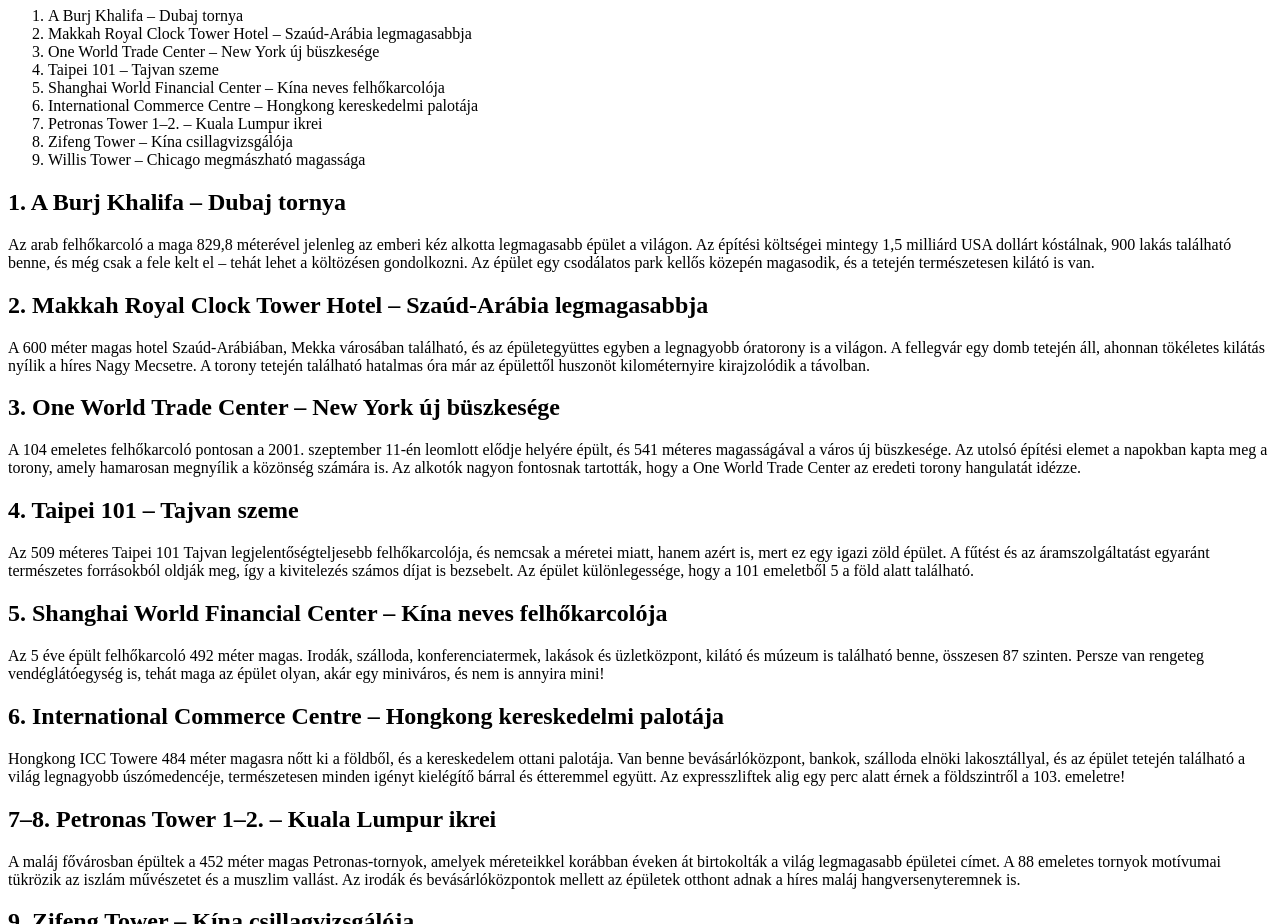
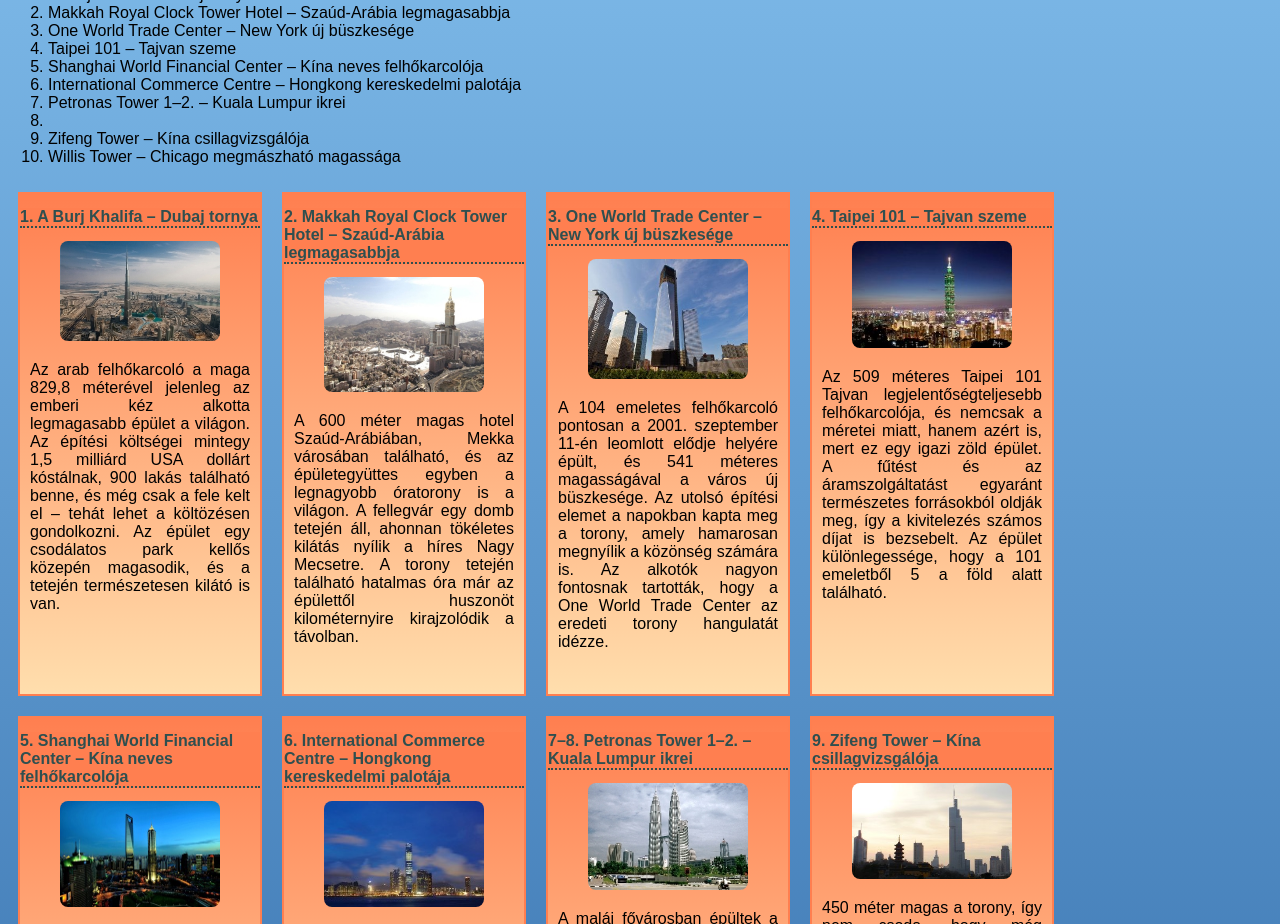
Before and after one commit to rivasilver/divek, a plain HTML site: page index.html in a window 1280 px wide. Shown: the part 73-997 px from the top of the page. Drawn offline with Linux system fonts and the light colour scheme.

Commit message:
képek, formázások

```diff
--- /dev/null
+++ b/divek.css
@@ -0,0 +1,34 @@
+body{
+    background-image: linear-gradient(#7db9e8, #1e5799);
+    font-family: Arial, Helvetica, sans-serif;
+}
+h1{
+    font-family: Georgia, 'Times New Roman', Times, serif;
+    font-size: 16pt;
+    color: #2f4f4f;
+}
+h2{
+    font-family: Arial, Helvetica, sans-serif;
+    font-size: 12pt;
+    border-bottom: 2px dotted;
+    color: #2f4f4f;
+    background-color: #ff7f50;
+    text-align: left;
+}
+div{
+    background-image: linear-gradient(#ff7f50, #ffdead);
+    width: 240px;
+    height: 500px;
+    float: left;
+    margin: 10px;
+    border: 2px solid #ff7f50;
+    text-align: center;
+}
+img{
+    width: 160px;
+    border-radius: 8px;
+}
+p{
+    text-align: justify;
+    padding: 0px 10px;
+}
--- a/index.html
+++ b/index.html
@@ -5,6 +5,7 @@
     <meta http-equiv="X-UA-Compatible" content="IE=edge">
     <meta name="viewport" content="width=device-width, initial-scale=1.0">
     <title>A világ 10 legmagasabb épülete</title>
+    <link rel="stylesheet" href="divek.css">
 </head>
 <body>
     <h1>A világ 10 legmagasabb épülete</h1>
@@ -15,45 +16,54 @@
         <li>Taipei 101 – Tajvan szeme</li>
         <li>Shanghai World Financial Center – Kína neves felhőkarcolója</li>
         <li>International Commerce Centre – Hongkong kereskedelmi palotája</li>
-        <li>Petronas Tower 1–2. – Kuala Lumpur ikrei</li>
+        <li>Petronas Tower 1–2. – Kuala Lumpur ikrei</li><li></li>
         <li>Zifeng Tower – Kína csillagvizsgálója</li>
         <li>Willis Tower – Chicago megmászható magassága</li>
     </ol>
     <div>
         <h2>1. A Burj Khalifa – Dubaj tornya</h2>
-        Az arab felhőkarcoló a maga 829,8 méterével jelenleg az emberi kéz alkotta legmagasabb épület a világon. Az építési költségei mintegy 1,5 milliárd USA dollárt kóstálnak, 900 lakás található benne, és még csak a fele kelt el – tehát lehet a költözésen gondolkozni. Az épület egy csodálatos park kellős közepén magasodik, és a tetején természetesen kilátó is van.
+        <img src="img/BurjKhalifa_1.jpg" alt="Burj Khalifa" title="Burj Khalifa"><br>
+        <p>Az arab felhőkarcoló a maga 829,8 méterével jelenleg az emberi kéz alkotta legmagasabb épület a világon. Az építési költségei mintegy 1,5 milliárd USA dollárt kóstálnak, 900 lakás található benne, és még csak a fele kelt el – tehát lehet a költözésen gondolkozni. Az épület egy csodálatos park kellős közepén magasodik, és a tetején természetesen kilátó is van.</p>
     </div>
     <div>
         <h2>2. Makkah Royal Clock Tower Hotel – Szaúd-Arábia legmagasabbja</h2>
-        A 600 méter magas hotel Szaúd-Arábiában, Mekka városában található, és az épületegyüttes egyben a legnagyobb óratorony is a világon. A fellegvár egy domb tetején áll, ahonnan tökéletes kilátás nyílik a  híres Nagy Mecsetre. A torony tetején található hatalmas óra már az épülettől huszonöt kilométernyire kirajzolódik a távolban.
+        <img src="img/Makkah_2.jpg" alt="Makkah" title="Makkah"><br>
+        <p>A 600 méter magas hotel Szaúd-Arábiában, Mekka városában található, és az épületegyüttes egyben a legnagyobb óratorony is a világon. A fellegvár egy domb tetején áll, ahonnan tökéletes kilátás nyílik a  híres Nagy Mecsetre. A torony tetején található hatalmas óra már az épülettől huszonöt kilométernyire kirajzolódik a távolban.</p>
     </div>
     <div>
         <h2>3. One World Trade Center – New York új büszkesége</h2>
-        A 104 emeletes felhőkarcoló pontosan a 2001. szeptember 11-én leomlott elődje helyére épült, és 541 méteres magasságával a város új büszkesége. Az utolsó építési elemet a napokban kapta meg a torony, amely hamarosan megnyílik a közönség számára is. Az alkotók nagyon fontosnak tartották, hogy a One World Trade Center az eredeti torony hangulatát idézze.
+        <img src="img/OneWTC_3.jpg" alt="OneWTC" title="OneWTC"><br>
+        <p>A 104 emeletes felhőkarcoló pontosan a 2001. szeptember 11-én leomlott elődje helyére épült, és 541 méteres magasságával a város új büszkesége. Az utolsó építési elemet a napokban kapta meg a torony, amely hamarosan megnyílik a közönség számára is. Az alkotók nagyon fontosnak tartották, hogy a One World Trade Center az eredeti torony hangulatát idézze.</p>
     </div>
     <div>
         <h2>4. Taipei 101 – Tajvan szeme</h2>
-        Az 509 méteres Taipei 101 Tajvan legjelentőségteljesebb felhőkarcolója, és nemcsak a méretei miatt, hanem azért is, mert ez egy igazi zöld épület. A fűtést és az áramszolgáltatást egyaránt természetes forrásokból oldják meg, így a kivitelezés számos díjat is bezsebelt. Az épület különlegessége, hogy a 101 emeletből 5 a föld alatt található.
+        <img src="img/Taipei101_4.jpg" alt="Taipei 101" title="Taipei 101"><br>
+        <p>Az 509 méteres Taipei 101 Tajvan legjelentőségteljesebb felhőkarcolója, és nemcsak a méretei miatt, hanem azért is, mert ez egy igazi zöld épület. A fűtést és az áramszolgáltatást egyaránt természetes forrásokból oldják meg, így a kivitelezés számos díjat is bezsebelt. Az épület különlegessége, hogy a 101 emeletből 5 a föld alatt található.</p>
     </div>
     <div>
         <h2>5. Shanghai World Financial Center – Kína neves felhőkarcolója</h2>
-        Az 5 éve épült felhőkarcoló 492 méter magas. Irodák, szálloda, konferenciatermek, lakások és üzletközpont, kilátó és múzeum is található benne, összesen 87 szinten. Persze van rengeteg vendéglátóegység is, tehát maga az épület olyan, akár egy miniváros, és nem is annyira mini!
+        <img src="img/Shanghai_5.jpg" alt="Shanghai WFC" title="Shanghai WFC"><br>
+        <p>Az 5 éve épült felhőkarcoló 492 méter magas. Irodák, szálloda, konferenciatermek, lakások és üzletközpont, kilátó és múzeum is található benne, összesen 87 szinten. Persze van rengeteg vendéglátóegység is, tehát maga az épület olyan, akár egy miniváros, és nem is annyira mini!</p>
     </div>
     <div>
         <h2>6. International Commerce Centre – Hongkong kereskedelmi palotája</h2>
-        Hongkong ICC Towere 484 méter magasra nőtt ki a földből, és a kereskedelem ottani palotája. Van benne bevásárlóközpont, bankok, szálloda elnöki lakosztállyal, és az épület tetején található a világ legnagyobb úszómedencéje, természetesen minden igényt kielégítő bárral és étteremmel együtt. Az expresszliftek alig egy perc alatt érnek a földszintről a 103. emeletre!
+        <img src="img/ICC_6.jpg" alt="ICC" title="ICC"><br>
+        <p>Hongkong ICC Towere 484 méter magasra nőtt ki a földből, és a kereskedelem ottani palotája. Van benne bevásárlóközpont, bankok, szálloda elnöki lakosztállyal, és az épület tetején található a világ legnagyobb úszómedencéje, természetesen minden igényt kielégítő bárral és étteremmel együtt. Az expresszliftek alig egy perc alatt érnek a földszintről a 103. emeletre!</p>
     </div>
     <div>
         <h2>7–8. Petronas Tower 1–2. – Kuala Lumpur ikrei</h2>
-        A maláj fővárosban épültek a 452 méter magas Petronas-tornyok, amelyek méreteikkel korábban éveken át birtokolták a világ legmagasabb épületei címet. A 88 emeletes tornyok motívumai tükrözik az iszlám művészetet és a muszlim vallást. Az irodák és bevásárlóközpontok mellett az épületek otthont adnak a híres maláj hangversenyteremnek is.
+        <img src="img/Petronas_7.jpg" alt="Petronas" title="Petronas"><br>
+        <p>A maláj fővárosban épültek a 452 méter magas Petronas-tornyok, amelyek méreteikkel korábban éveken át birtokolták a világ legmagasabb épületei címet. A 88 emeletes tornyok motívumai tükrözik az iszlám művészetet és a muszlim vallást. Az irodák és bevásárlóközpontok mellett az épületek otthont adnak a híres maláj hangversenyteremnek is.</p>
     </div>
     <div>
         <h2>9. Zifeng Tower – Kína csillagvizsgálója</h2>
-        450 méter magas a torony, így nem csoda, hogy még csillagvizsgálót is építettek a tetejére. A 89 emeletes épület alsóbb szintjein irodák és kereskedelmi központ található, az éghez közelebb érve pedig a szórakoztató részlegbe jutunk, ahol számos étterem, bár, mozi és egyéb lehetőségek várnak.
+        <img src="img/Zifeng_9.jpg" alt="Zifeng" title="Zifeng"><br>
+        <p>450 méter magas a torony, így nem csoda, hogy még csillagvizsgálót is építettek a tetejére. A 89 emeletes épület alsóbb szintjein irodák és kereskedelmi központ található, az éghez közelebb érve pedig a szórakoztató részlegbe jutunk, ahol számos étterem, bár, mozi és egyéb lehetőségek várnak.</p>
     </div>
     <div>
         <h2>10. Willis Tower – Chicago megmászható magassága</h2>
-        A Willis Tower 25 éven át őrizte a világ legmagasabb épülete címet, és az Egyesült Államokban ilyen téren ma is előkelő helyen áll. Chicago leglátogatottabb turisztikai központja, ahol több mint egymillió ember fordul meg évente. Az épülettel kapcsolatban világhírű eset, hogy egyszer (tapadókorongok segítségével) sikeresen megmászta egy magát pókembernek képzelő férfi.
+        <img src="img/Willis_10.jpg" alt="Willis" title="Willis"><br>
+        <p>A Willis Tower 25 éven át őrizte a világ legmagasabb épülete címet, és az Egyesült Államokban ilyen téren ma is előkelő helyen áll. Chicago leglátogatottabb turisztikai központja, ahol több mint egymillió ember fordul meg évente. Az épülettel kapcsolatban világhírű eset, hogy egyszer (tapadókorongok segítségével) sikeresen megmászta egy magát pókembernek képzelő férfi.</p>
     </div>
 </body>
 </html>
```
Also changed, not shown: img/BurjKhalifa_1.jpg (added), img/ICC_6.jpg (added), img/Makkah_2.jpg (added), img/OneWTC_3.jpg (added), img/Petronas_7.jpg (added), img/Shanghai_5.jpg (added), img/Taipei101_4.jpg (added), img/Willis_10.jpg (added), img/Zifeng_9.jpg (added).
